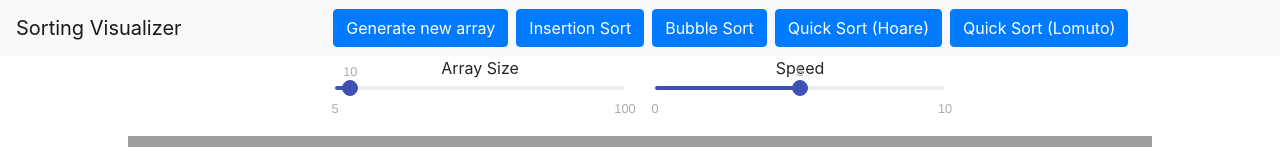
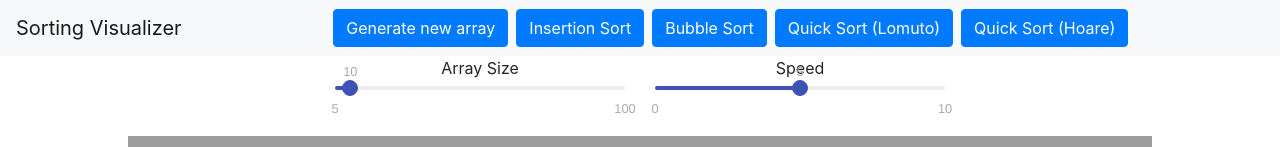
Before and after one commit to robin-blanchard/SortingVisualizer, a React (Create React App) app in the folder sorting-visualizer/: page / in a window 1280 px wide. Shown: the top 147 px of the page. Built offline with nearby package versions, Linux system fonts and the light colour scheme.

Commit message:
Changed buttons order

```diff
--- a/sorting-visualizer/src/SortingVisualizer/SortingVisualizer.jsx
+++ b/sorting-visualizer/src/SortingVisualizer/SortingVisualizer.jsx
@@ -52,8 +52,8 @@ export default class SortingVisualizer extends React.Component{
                 <Button className="mx-1 text-nowrap" onClick={() => this.handleGeneration(this.state.array_size, ARRAY_MIN, ARRAY_MAX)}>Generate new array</Button>
                 <Button className="mx-1 text-nowrap" onClick={() => this.handleInsertionSort()}>Insertion Sort</Button>
                 <Button className="mx-1 text-nowrap" onClick={() => this.handleBubbleSort()}>Bubble Sort</Button>
+                <Button className="mx-1 text-nowrap" onClick={() => this.handleQuickSortLomuto()}>Quick Sort (Lomuto)</Button>
                 <Button className="mx-1 text-nowrap" onClick={() => this.handleQuickSortHoare()}>Quick Sort (Hoare)</Button>
-                <Button className="mx-1 text-nowrap" onClick={() => this.handleQuickSortLomuto()}>Quick Sort (Lomuto)</Button>
             </Nav>
             </Navbar>
             <Container style={{width: '50vw', height: '10vh' }}>
```
